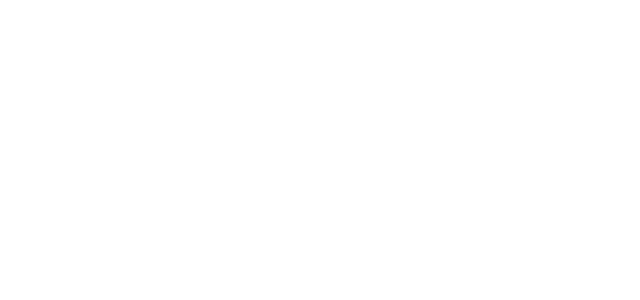
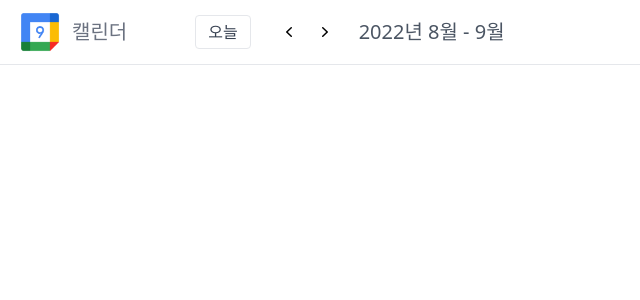
Before and after one commit to dbwjd5864/google-calender, a React (Create React App) app: page / in a window 1280 px wide. Shown: the top 300 px of the page, without its empty margins (0-640 px from the left). Built offline with nearby package versions, Linux system fonts and the light colour scheme.

Commit message:
feat: header ui 생성

```diff
--- a/src/App.tsx
+++ b/src/App.tsx
@@ -1,7 +1,12 @@
 import React from 'react';
+import Calendar from './pages/Calendar';
 
 function App() {
-  return <div className="App"></div>;
+  return (
+    <div className={'h-screen flex flex-col'}>
+      <Calendar />
+    </div>
+  );
 }
 
 export default App;
--- /dev/null
+++ b/src/components/Header/index.tsx
@@ -0,0 +1,63 @@
+import React from 'react';
+import logo from '../../assets/images/logo.png';
+
+const Header = () => {
+  const handleTodayBtnClick = () => {};
+
+  const handlePrevMonth = () => {};
+
+  const handleNextMonth = () => {};
+
+  return (
+    <header className="flex items-center py-2 px-4 border-b-[1px]">
+      <img src={logo} alt="calendar-logo" className="mr-2 w-12 h-12" />
+      <h1 className="mr-12 text-xl text-gray-500">캘린더</h1>
+      <button
+        type="button"
+        onClick={handleTodayBtnClick}
+        className="group border rounded px-3 py-1 mr-5 ml-5 text-gray-700 hover:bg-gray-100">
+        오늘
+        <p className="absolute bg-stone-500 text-white hidden text-center group-hover:block">
+          Wed
+        </p>
+      </button>
+
+      <button
+        type="button"
+        className="p-1 mx-1 hover:bg-gray-100 hover:rounded-full"
+        onClick={handlePrevMonth}>
+        <svg
+          xmlns="http://www.w3.org/2000/svg"
+          viewBox="0 0 20 20"
+          fill="currentColor"
+          className="w-5 h-5">
+          <path
+            fillRule="evenodd"
+            d="M12.79 5.23a.75.75 0 01-.02 1.06L8.832 10l3.938 3.71a.75.75 0 11-1.04 1.08l-4.5-4.25a.75.75 0 010-1.08l4.5-4.25a.75.75 0 011.06.02z"
+            clipRule="evenodd"
+          />
+        </svg>
+      </button>
+      <button
+        type="button"
+        className="p-1 mx-1 hover:bg-gray-100 hover:rounded-full"
+        onClick={handleNextMonth}>
+        <svg
+          xmlns="http://www.w3.org/2000/svg"
+          viewBox="0 0 20 20"
+          fill="currentColor"
+          className="w-5 h-5">
+          <path
+            fillRule="evenodd"
+            d="M7.21 14.77a.75.75 0 01.02-1.06L11.168 10 7.23 6.29a.75.75 0 111.04-1.08l4.5 4.25a.75.75 0 010 1.08l-4.5 4.25a.75.75 0 01-1.06-.02z"
+            clipRule="evenodd"
+          />
+        </svg>
+      </button>
+
+      <h2 className="ml-4 text-xl text-gray-600">2022년 8월 - 9월</h2>
+    </header>
+  );
+};
+
+export default Header;
--- /dev/null
+++ b/src/pages/Calendar/index.tsx
@@ -0,0 +1,12 @@
+import React from 'react';
+import Header from '../../components/Header';
+
+const Calendar = () => {
+  return (
+    <div>
+      <Header />
+    </div>
+  );
+};
+
+export default Calendar;
```
